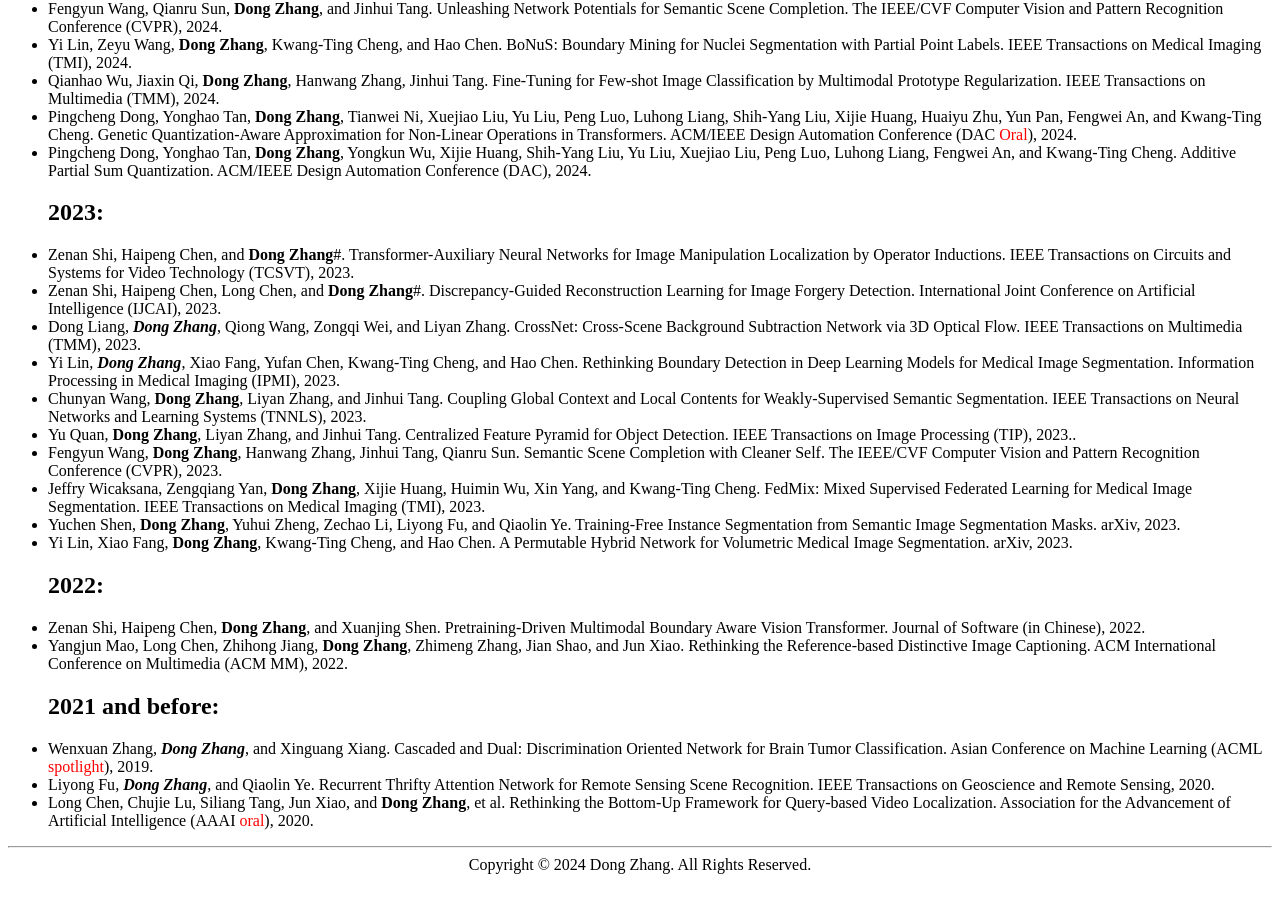
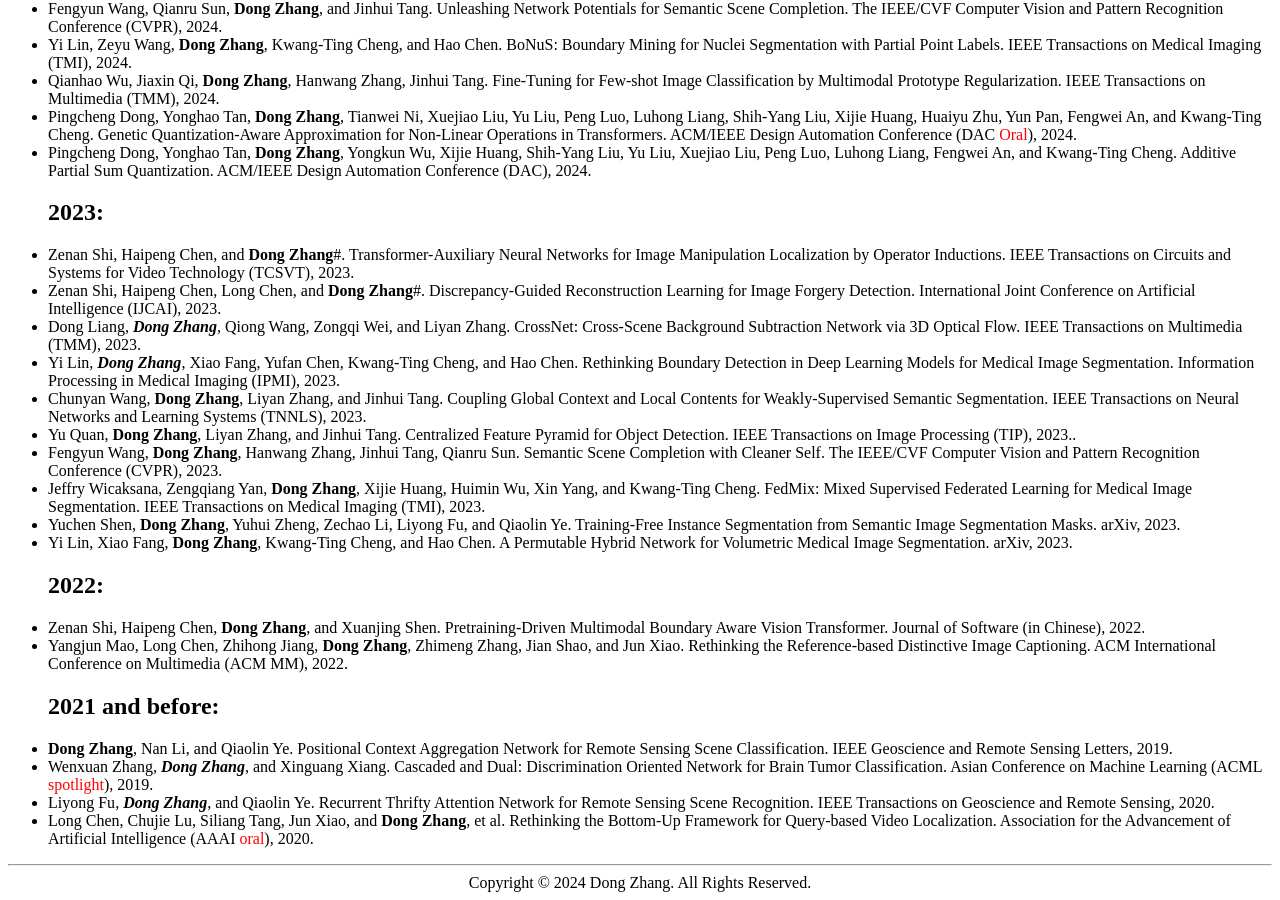
Before and after one commit to ZHANGDONG-NJUST/zhangdong-njust.github.io, a Jekyll site: the page built from _pages/includes/2_publication.md, in a window 1280 px wide and 900 px high, scrolled down 2295 px. Built offline with Jekyll 4.4.1, drawn with Linux system fonts in a browser that asks for light colours; our own code applies the rules of GitHub Pages for plain Markdown files.

Commit message:
Update 2_publication.md

```diff
--- a/_pages/includes/2_publication.md
+++ b/_pages/includes/2_publication.md
@@ -186,6 +186,7 @@
 - Zenan Shi, Haipeng Chen, **Dong Zhang**, and Xuanjing Shen. Pretraining-Driven Multimodal Boundary Aware Vision Transformer. Journal of Software (in Chinese), 2022.
 - Yangjun Mao, Long Chen, Zhihong Jiang, **Dong Zhang**, Zhimeng Zhang, Jian Shao, and Jun Xiao. Rethinking the Reference-based Distinctive Image Captioning. ACM International Conference on Multimedia (ACM MM), 2022.
 ## 2021 and before:
+- **Dong Zhang**, Nan Li, and Qiaolin Ye. Positional Context Aggregation Network for Remote Sensing Scene Classification. IEEE Geoscience and Remote Sensing Letters, 2019.
 - Wenxuan Zhang*, **Dong Zhang***, and Xinguang Xiang. Cascaded and Dual: Discrimination Oriented Network for Brain Tumor Classification. Asian Conference on Machine Learning (ACML <font color="red">spotlight</font>), 2019.
 - Liyong Fu*, **Dong Zhang***, and Qiaolin Ye. Recurrent Thrifty Attention Network for Remote Sensing Scene Recognition. IEEE Transactions on Geoscience and Remote Sensing, 2020.
 - Long Chen, Chujie Lu, Siliang Tang, Jun Xiao, and **Dong Zhang**, et al. Rethinking the Bottom-Up Framework for Query-based Video Localization. Association for the Advancement of Artificial Intelligence (AAAI <font color="red">oral</font>), 2020.
```
